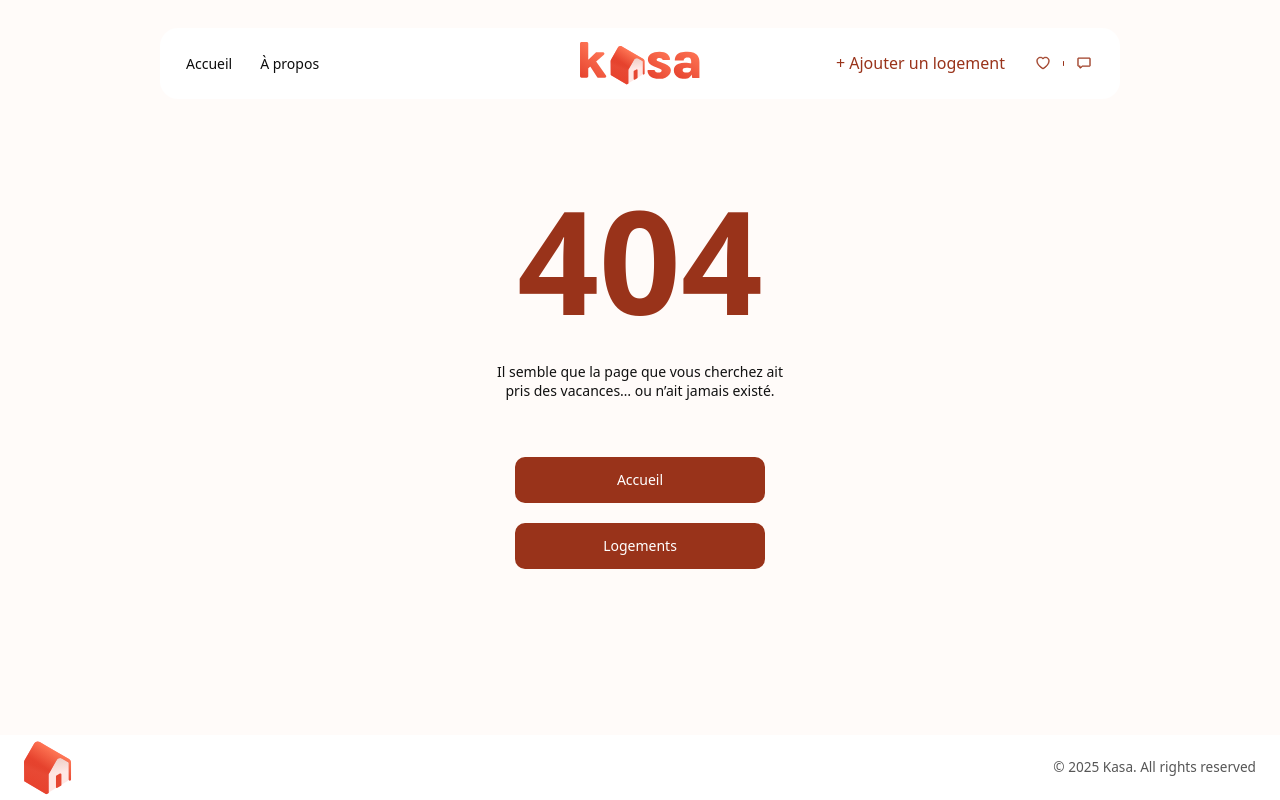
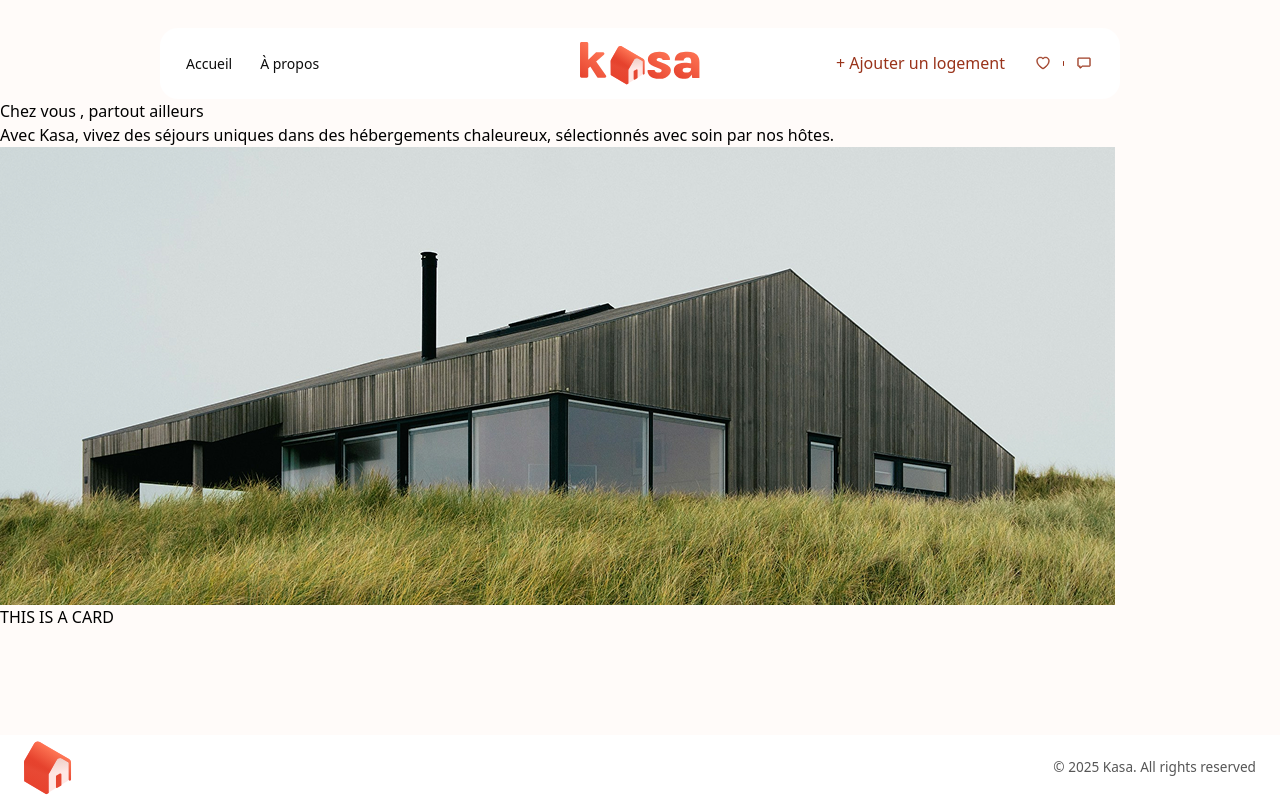
Before and after one commit to Christelletwenty/kasa-reservation-frontend, a Next.js app: page /properties in a window 1280 px wide. Before the commit this address had no page. Built offline with nearby package versions, Linux system fonts and the light colour scheme.

Commit message:
feat:add property page and card

```diff
--- a/app/components/layouts/AppHeader.tsx
+++ b/app/components/layouts/AppHeader.tsx
@@ -9,11 +9,11 @@ export default function AppHeader() {
     <header className={styles.headerWrapper}>
       <nav className={styles.header}>
         <div className={styles.headerLeft}>
-          <Link href="/">Accueil</Link>
+          <Link href="/properties">Accueil</Link>
           <Link href="/about">À propos</Link>
         </div>
         <div className={styles.headerCenter}>
-          <Link href="/">
+          <Link href="/properties">
             <img src="/kasa-logo.svg" alt="Kasa" width={120} height={40} />
           </Link>
         </div>
--- /dev/null
+++ b/app/properties/components/PropertyCard.tsx
@@ -0,0 +1,9 @@
+"use client";
+
+export default function PropertyCard() {
+  return (
+    <div>
+      <h1>THIS IS A CARD</h1>
+    </div>
+  );
+}
--- /dev/null
+++ b/app/properties/page.tsx
@@ -0,0 +1,26 @@
+"use client";
+
+import PropertyCard from "./components/PropertyCard";
+import styles from "./PropertiesPage.module.css";
+
+export default function PropertiesPage() {
+  return (
+    <div className={styles.properties__page}>
+      <div className={styles.properties__content}>
+        <h1 className={styles.properties__title}>
+          Chez vous , partout ailleurs
+        </h1>
+        <span className={styles.properties__description}>
+          Avec Kasa, vivez des séjours uniques dans des hébergements chaleureux,
+          sélectionnés avec soin par nos hôtes.
+        </span>
+        <img
+          src="kasa-properties.png"
+          alt="kasa-properties"
+          className={styles.properties__image}
+        />
+      </div>
+      <PropertyCard />
+    </div>
+  );
+}
```
Also changed, not shown: app/properties/PropertiesPage.module.css (added), public/kasa-properties.png (added).
